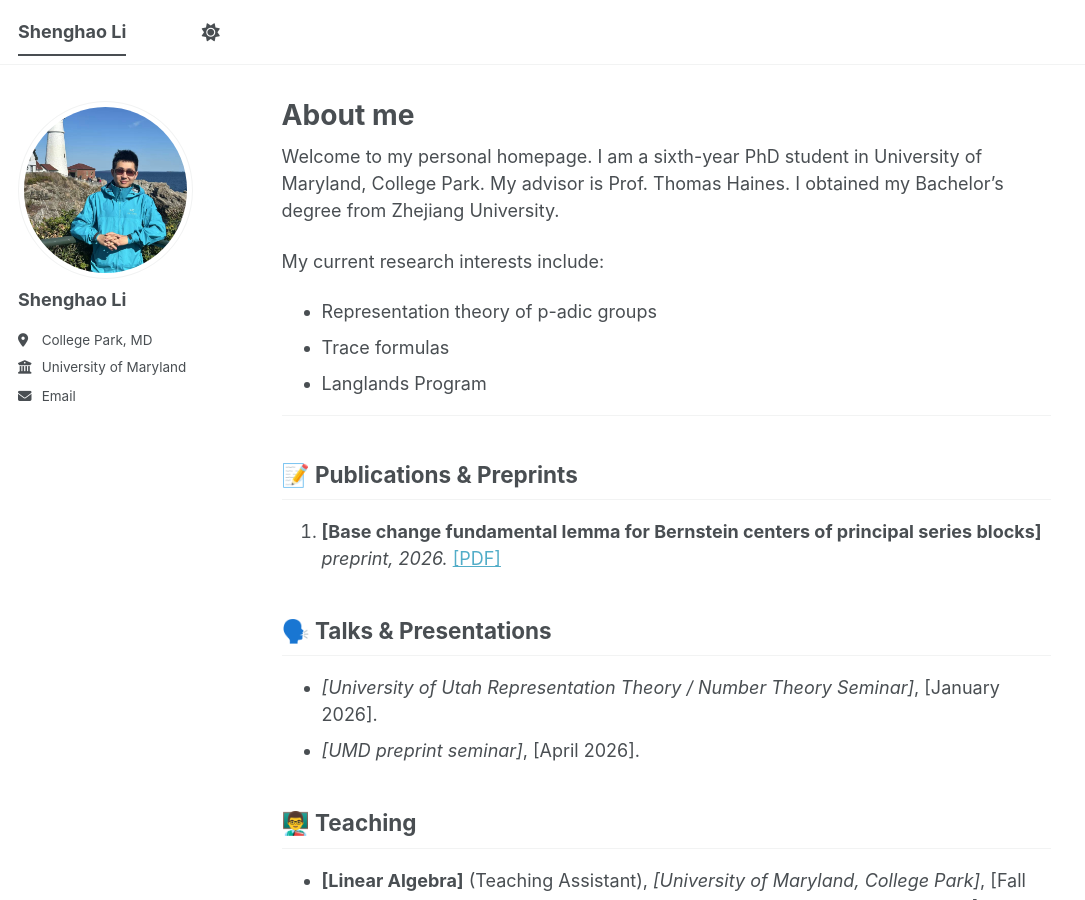
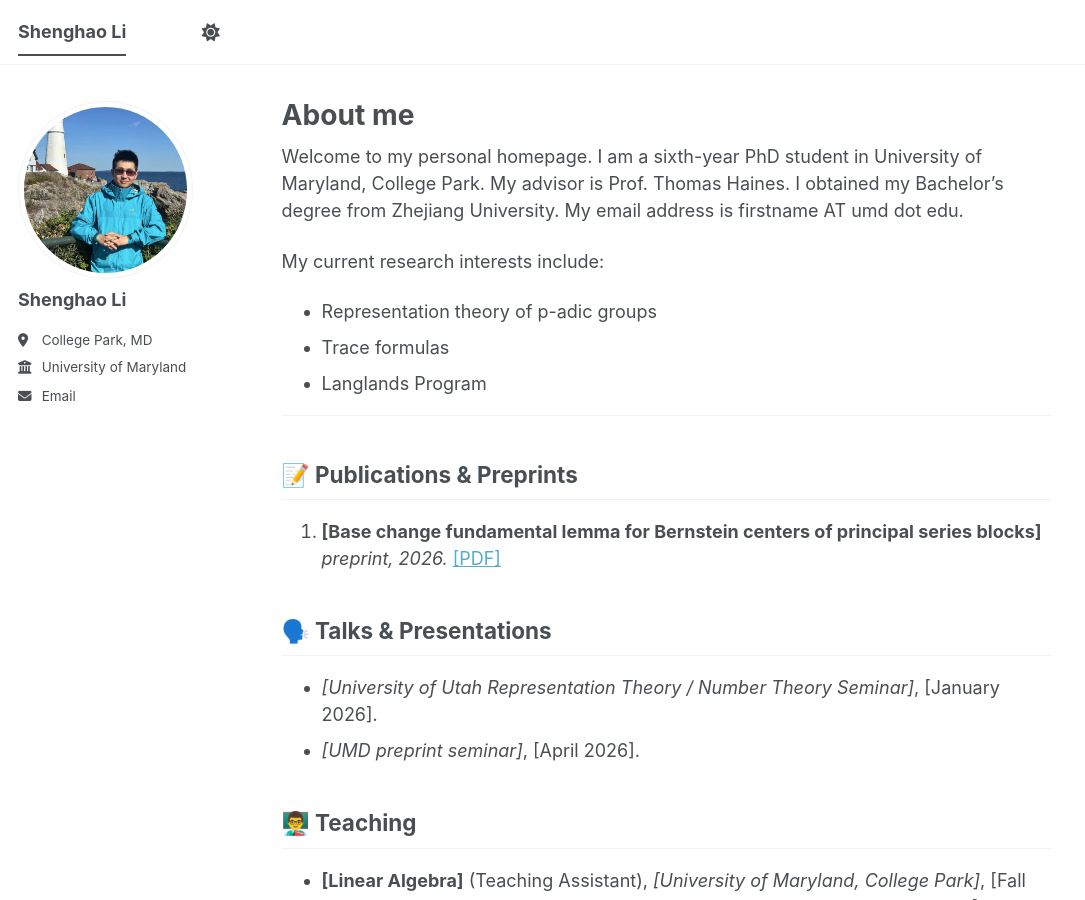
Before and after one commit to stanleylish1998/stanleylish1998.github.io, a Jekyll site: the page built from _pages/about.md, in a window 1280 px wide and 900 px high. Shown: the whole window, without its empty margins (0-1085 px from the left). Built offline with Jekyll 4.4.1, drawn with Linux system fonts in a browser that asks for light colours; a script bundle is joined from its source files by our own code; library files that are not in the unit come from our copies.

Commit message:
add email

```diff
--- a/_pages/about.md
+++ b/_pages/about.md
@@ -7,7 +7,7 @@ redirect_from:
   - /about.html
 ---
 
-Welcome to my personal homepage. I am a sixth-year PhD student in University of Maryland, College Park. My advisor is Prof. Thomas Haines. I obtained my Bachelor's degree from Zhejiang University.
+Welcome to my personal homepage. I am a sixth-year PhD student in University of Maryland, College Park. My advisor is Prof. Thomas Haines. I obtained my Bachelor's degree from Zhejiang University. My email address is firstname AT umd dot edu.
 
 My current research interests include:
 * Representation theory of p-adic groups
```
